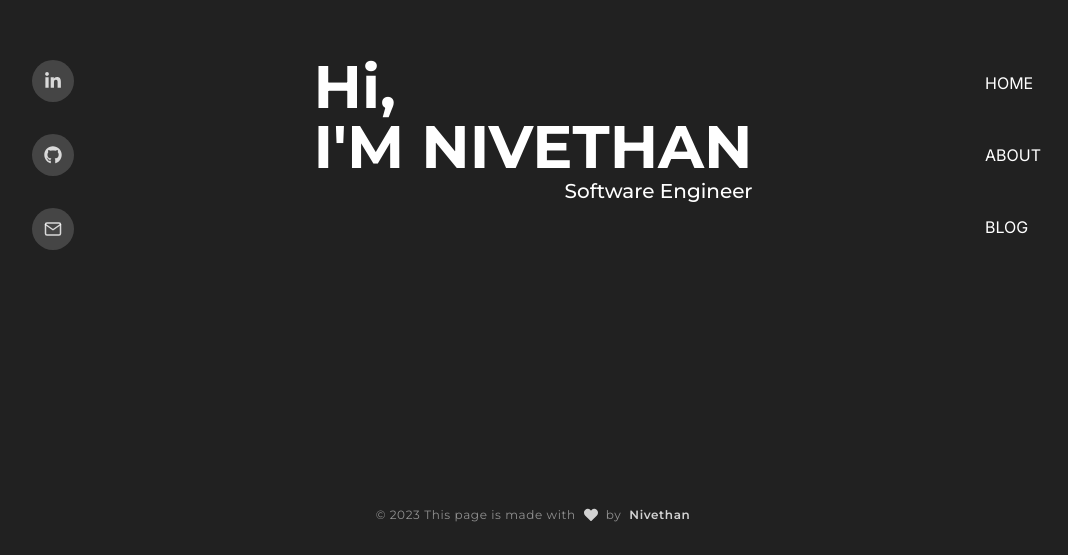
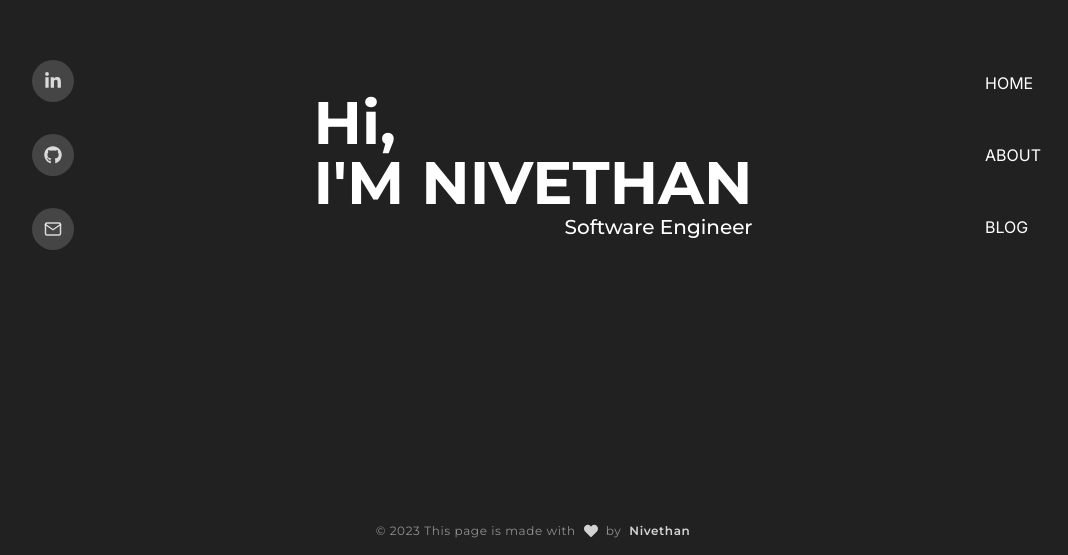
Before and after one commit to Nivethan-Ar/minimal-blog, a Next.js app: page / in a window 1280 px wide. Shown: the part 245-800 px from the top of the page, without its empty margins (107-1175 px from the left). Built offline with nearby package versions, Linux system fonts and the light colour scheme.

Commit message:
fix: adjust footer paddings

```diff
--- a/components/common/footer.tsx
+++ b/components/common/footer.tsx
@@ -2,7 +2,7 @@ import { FaHeart } from 'react-icons/fa';
 
 function Footer() {
   return (
-    <footer className='flex items-center justify-center tracking-wider gap-x-2 pt-20 pb-8 text-xs font-main text-white/50 bg-orange-'>
+    <footer className='flex items-center justify-center tracking-wider gap-x-2 mt-6 pb-4 text-xs font-main text-white/50 bg-orange-'>
       &copy; {`${new Date().getFullYear()}`} This page is made with
       <FaHeart className='animate- text-sm text-white/80' /> by
       <span className='text-white/80 font-semibold'>Nivethan</span>
```
Also changed, not shown: pages/blog/index.tsx (added), pages/blog/react/index.tsx (renamed from pages/blogs/react/index.tsx), pages/blog/react/installation.tsx (renamed from pages/blogs/react/installation.tsx), pages/blog/react/quick-start.tsx (renamed from pages/blogs/react/quick-start.tsx).
